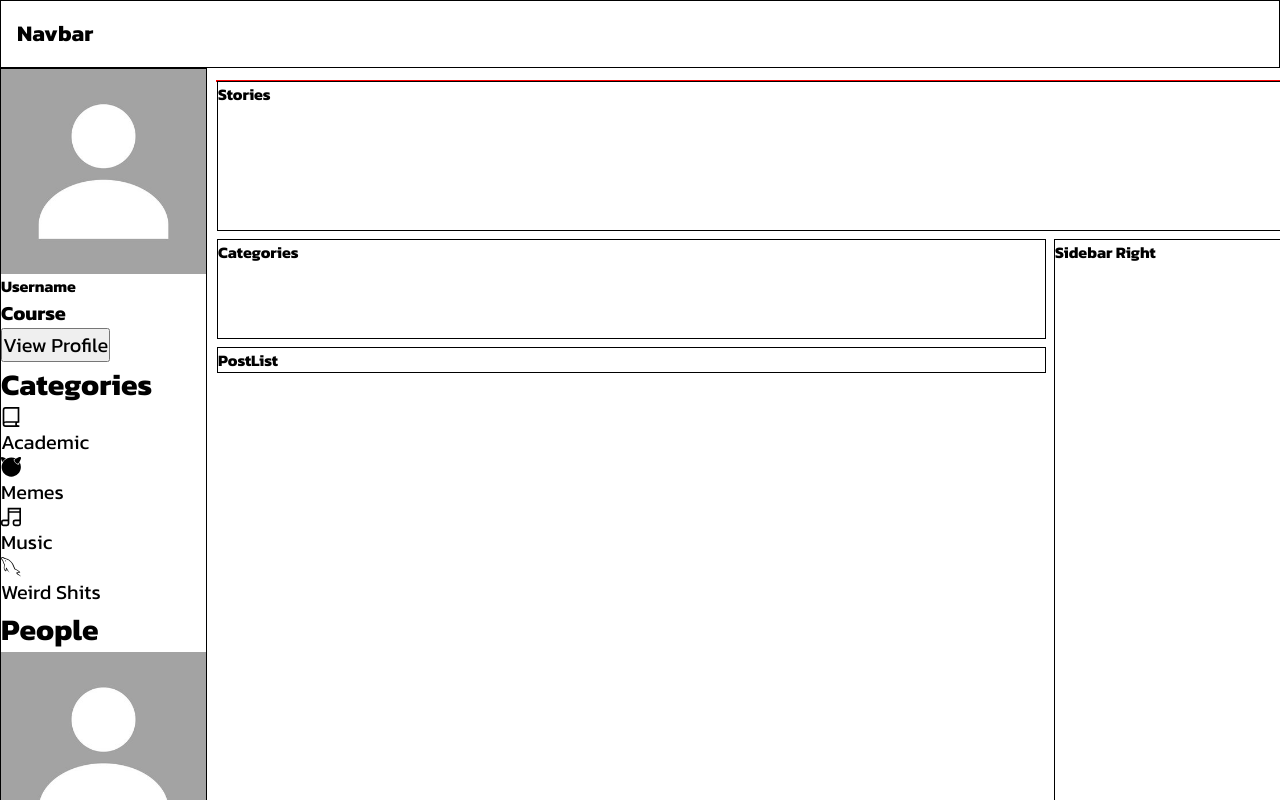
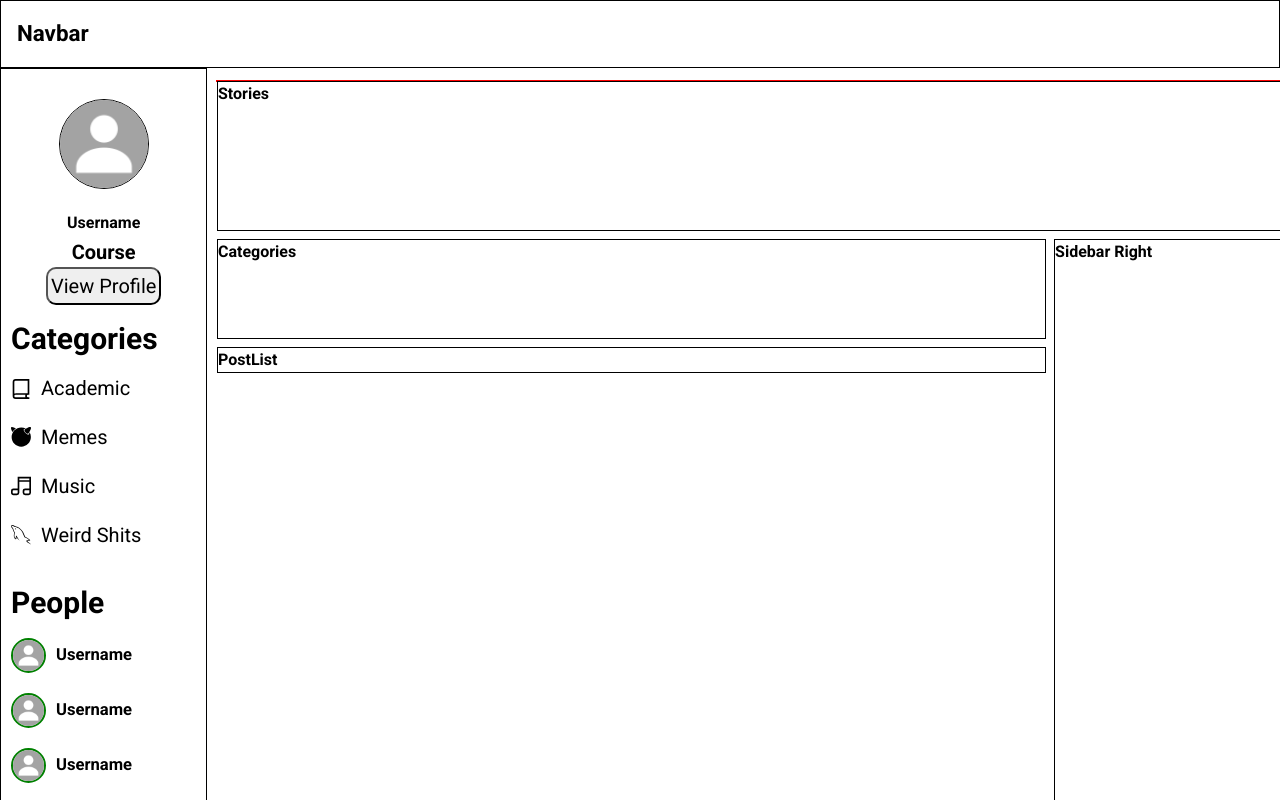
Before and after one commit to CarlConradDeclaro/newJS, a React (Vite) app in the folder frontend/: page / in a window 1280 px wide. Shown: the top 800 px of the page. Built offline with nearby package versions, Linux system fonts and the light colour scheme; a web font is replaced by a local one.

Commit message:
Sidebar Checkpoint

```diff
--- a/frontend/src/components/Sidebar/Categories.jsx
+++ b/frontend/src/components/Sidebar/Category/Categories.jsx
@@ -2,6 +2,7 @@ import {GrCatalogOption} from "react-icons/gr";
 import {GrFreebsd} from "react-icons/gr";
 import {GrMusic} from "react-icons/gr";
 import {GrMysql} from "react-icons/gr";
+import '../SideBar.css';
 
 function Categories() {
   return (
--- a/frontend/src/components/Sidebar/People.jsx
+++ b/frontend/src/components/Sidebar/People/People.jsx
@@ -1,4 +1,6 @@
-import DefaultImage from '../../assets/defaultProfile.jpg';
+import DefaultImage from '../../../assets/defaultProfile.jpg';
+import '../SideBar.css';
+
 function People() {
   return (
     <div className="sections people-section">
--- a/frontend/src/components/Sidebar/Profile.jsx
+++ b/frontend/src/components/Sidebar/Profile/Profile.jsx
@@ -1,4 +1,6 @@
-import DefaultImage from '../../assets/defaultProfile.jpg';
+import DefaultImage from '../../../assets/defaultProfile.jpg';
+import '../SideBar.css';
+
 
 const Profile = () => {
   return (
--- /dev/null
+++ b/frontend/src/components/Sidebar/SideBar.css
@@ -0,0 +1,75 @@
+/* Profile Styles */
+
+.profile-section {
+    line-height: 1.8rem;
+    flex-direction: column;
+    display: flex;
+    justify-content: center;
+    align-items: center;
+    background-color: white;
+    border-radius: 10px;
+    padding: 10px;
+}
+
+.profile {
+    height: 90px;
+    width: 90px;
+    border: 1px solid black;
+    border-radius: 50%;
+    margin: 20px;
+}
+
+.profileButton {
+    border-radius: 10px;
+    padding: 3px;
+}
+
+/* People Styles */
+
+.people-section {
+    line-height: 1.8rem;
+    flex-direction: column;
+    display: flex;
+    align-items: flex-start;
+    background-color: white;
+    border-radius: 10px;
+    padding: 10px;
+}
+
+.people-profile {
+    height: 35px;
+    width: 35px;
+    border-radius: 50%;
+    border: 2px solid green;
+}
+
+/* Categories Styles */
+
+.categories-section {
+    line-height: 1.8rem;
+    flex-direction: column;
+    display: flex;
+    align-items: flex-start;
+    background-color: white;
+    border-radius: 10px;
+    padding: 10px;
+}
+
+.category {
+    text-align: start;
+}
+
+.list-ul {
+    list-style-type: none;
+}
+
+.list-ul li {
+    display: flex;
+    align-items: center;
+    margin: 20px 0px;
+}
+
+.spacer {
+    margin-left: 10px;
+    min-width: 10px;
+}
--- a/frontend/src/components/Sidebar/Sidebar.jsx
+++ b/frontend/src/components/Sidebar/Sidebar.jsx
@@ -1,6 +1,6 @@
-import Categories from './Categories';
-import People from './People';
-import Profile from './Profile';
+import Categories from './Category/Categories';
+import People from './People/People';
+import Profile from './Profile/Profile';
 
 const Sidebar = () => {
   return (
--- a/frontend/src/globals.css
+++ b/frontend/src/globals.css
@@ -7,7 +7,7 @@
     --primary-color: ;
     --secondary-color: ;
     --hover-color: ;
-        --ff: 'Kanit', sans-serif;
+    --ff: 'Roboto', sans-serif;
 
 }
 
@@ -151,9 +151,9 @@
 
 /* == POST-LIST == */
 
-    .post-list {
-        /* height: 100vh; */
-    }
+/* .post-list {
+    height: 100vh;
+} */
 
     /* == RIGHT BAR == */
 
@@ -273,9 +273,3 @@
         margin: unset;
     }
 }
-
-            width: 15%;
-            height: 100vh;
-            margin: unset;
-        }
-    }
```
Lines whose indentation alone changed are shown as unchanged.
